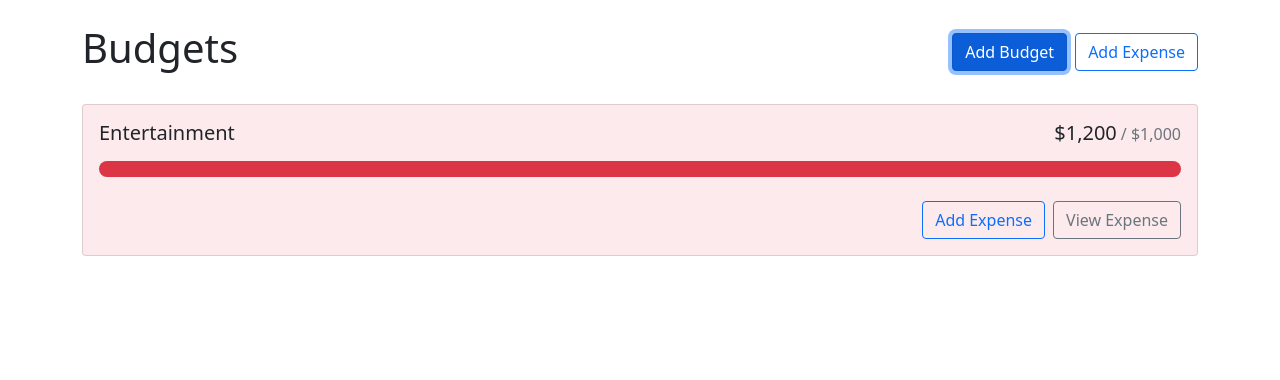
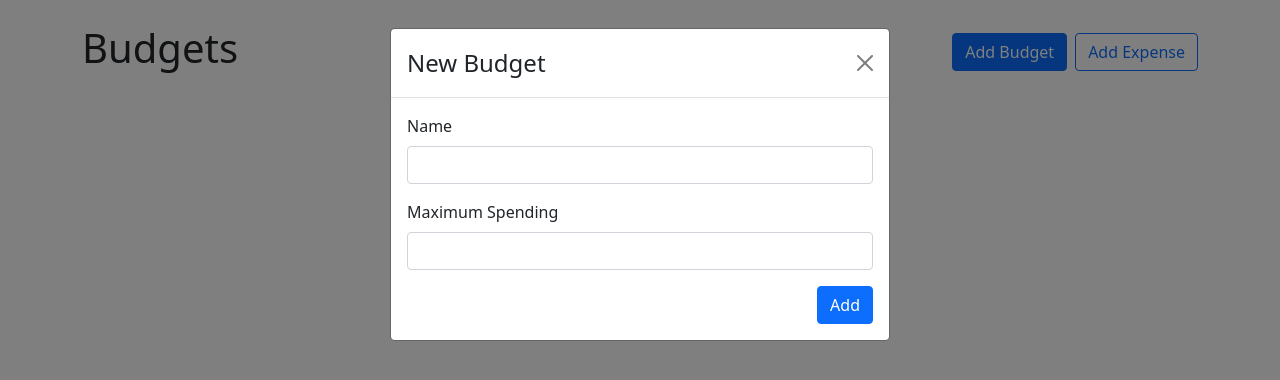
Before and after one commit to BlackKnightZERO/React_Budget_App, a React (Create React App) app: page / in a window 1280 px wide. Both pictures are taken after a click on the button "Add Budget". Shown: the top 380 px of the page. Built offline with nearby package versions, Linux system fonts and the light colour scheme.

Commit message:
updated-budget-add-expense-add-with-modals

```diff
--- a/src/App.js
+++ b/src/App.js
@@ -1,18 +1,44 @@
 // import logo from './logo.svg';
 // import './App.css';
 
+import { useState } from "react";
 import { Button, Container, Stack } from "react-bootstrap";
+import AddBudgetModal from "./components/AddBudgetModal";
+import AddExpenseModal from "./components/AddExpenseModal";
 import BudgetCard from "./components/BudgetCard";
+import { useBudgets, UNCATEGORIZED_BUDGET_ID } from "./context/BudgetsContext";
 
 function App() {
+
+  const [showAddBudgetModal, setShowAddBudgetModal] = useState(false)
+  const [showAddExpenseModal, setShowAddExpenseModal] = useState(false)
+  const [addExpenseModalBudgetId, setAddExpenseModalBudgetId] = useState()
+
+  const { budgets, expenses, getBudgetExpenses } = useBudgets()
+
+
+  const handleAddBudgetModal = () => {
+    setShowAddBudgetModal(true)
+  }
+
+  const handleClose = () => {
+    setShowAddBudgetModal(false)
+    setShowAddExpenseModal(false)
+  }
+
+  const handleAddExpenseModal = (budgetId) => {
+    // console.log(budgetId)
+    setShowAddExpenseModal(true)
+    setAddExpenseModalBudgetId(budgetId)
+  }
 
   return (
     <div className="App">
       <Container className="my-4">
         <Stack direction="horizontal" gap="2" className="mb-4">
           <h1 className="me-auto">Budgets</h1>
-          <Button variant="primary">Add Budget</Button>
-          <Button variant="outline-primary">Add Expense</Button>
+          <Button variant="primary" onClick={ handleAddBudgetModal }>Add Budget</Button>
+          <Button variant="outline-primary" onClick={ () => handleAddExpenseModal(UNCATEGORIZED_BUDGET_ID) }>Add Expense</Button>
         </Stack>
 
         <div style={{
@@ -21,15 +47,29 @@ function App() {
           gap:"1rem",
           alignItems:"flex-start"
           }}>
+          {
+            budgets && budgets.map(budget => {
 
-          <BudgetCard name="Entertainment"
-            amount={1200}
-            max={1000}
-            gray
-          />
+              const amount = getBudgetExpenses(budget.id).reduce((total, expense) => total + expense.amount, 0)
+
+              return (
+                <BudgetCard name={ budget.name }
+                  key={ budget.id }
+                  amount={ amount }
+                  max={ budget.max }
+                  handleAddExpenseModal={ () => handleAddExpenseModal(budget.id) }
+                />
+                )
+              })
+          }
+
         </div>
 
       </Container>
+
+      <AddBudgetModal show={ showAddBudgetModal } handleClose = { handleClose } ></AddBudgetModal>
+      <AddExpenseModal show={ showAddExpenseModal } handleClose = { handleClose } defaultBudgetId={ addExpenseModalBudgetId }></AddExpenseModal>
+
     </div>
   );
 }
--- /dev/null
+++ b/src/components/AddBudgetModal.js
@@ -0,0 +1,49 @@
+import { Modal, Form, Button } from "react-bootstrap"
+import { useRef } from "react"
+import { useBudgets } from "../context/BudgetsContext"
+
+const AddBudgetModal = ({ show, handleClose }) => {
+
+    const nameRef       = useRef()
+    const maxRef        = useRef()
+    const { addBudget } = useBudgets()
+
+    const handleSubmit = (e) => {
+        e.preventDefault()
+
+        let newBudgetObj = {
+            name: nameRef.current.value,
+            max: parseFloat(maxRef.current.value)
+        }
+
+        addBudget(newBudgetObj)
+        handleClose()
+    }
+
+    return (
+        <>
+        <Modal show={ show } onHide={ handleClose }>
+            <Form onSubmit={ handleSubmit }>
+                <Modal.Header closeButton>
+                    <Modal.Title>New Budget</Modal.Title>
+                </Modal.Header>
+                <Modal.Body>
+                    <Form.Group className="mb-3" controlId="name">
+                        <Form.Label>Name</Form.Label>
+                        <Form.Control ref={ nameRef } type="text" required />
+                    </Form.Group>
+                    <Form.Group className="mb-3" controlId="max">
+                        <Form.Label>Maximum Spending</Form.Label>
+                        <Form.Control ref={ maxRef } type="number" required min={0} step={0.01} />
+                    </Form.Group>
+                    <div className="d-flex justify-content-end">
+                        <Button variant="primary" type="submit">Add</Button>
+                    </div>
+                </Modal.Body>
+            </Form>
+        </Modal>
+        </>
+    )
+}
+
+export default AddBudgetModal
--- /dev/null
+++ b/src/components/AddExpenseModal.js
@@ -0,0 +1,62 @@
+import { Modal, Form, Button } from "react-bootstrap"
+import { useRef } from "react"
+import { useBudgets, UNCATEGORIZED_BUDGET_ID } from "../context/BudgetsContext"
+
+const AddExpenseModal = ({ show, handleClose, defaultBudgetId }) => {
+
+    const descriptionRef    = useRef()
+    const amountRef         = useRef()
+    const budgetIdRef       = useRef()
+    const { addExpense, budgets }    = useBudgets()
+
+    const handleSubmit = (e) => {
+        e.preventDefault()
+
+        let newExpenseObj = {
+            description: descriptionRef.current.value,
+            amount: parseFloat(amountRef.current.value),
+            budgetId : budgetIdRef.current.value
+        }
+
+        addExpense(newExpenseObj)
+        handleClose()
+    }
+
+    return (
+        <>
+        <Modal show={ show } onHide={ handleClose }>
+            <Form onSubmit={ handleSubmit }>
+                <Modal.Header closeButton>
+                    <Modal.Title>New Expense</Modal.Title>
+                </Modal.Header>
+                <Modal.Body>
+                    <Form.Group className="mb-3" controlId="description">
+                        <Form.Label>Description</Form.Label>
+                        <Form.Control ref={ descriptionRef } type="text" required />
+                    </Form.Group>
+                    <Form.Group className="mb-3" controlId="amount">
+                        <Form.Label>Amount</Form.Label>
+                        <Form.Control ref={ amountRef } type="number" required min={0} step={0.01} />
+                    </Form.Group>
+                    <Form.Group className="mb-3" controlId="budgetId">
+                        <Form.Label>Budget</Form.Label>
+                        <Form.Select defaultValue={ defaultBudgetId } ref={ budgetIdRef } >
+                            <option id={UNCATEGORIZED_BUDGET_ID}>Uncategorized</option>
+                            {
+                                budgets && budgets.map(budget => (
+                                    <option key={ budget.id } value={ budget.id }>{ budget.name }</option>
+                                ))
+                            }
+                        </Form.Select>
+                    </Form.Group>
+                    <div className="d-flex justify-content-end">
+                        <Button variant="primary" type="submit">Add</Button>
+                    </div>
+                </Modal.Body>
+            </Form>
+        </Modal>
+        </>
+    )
+}
+
+export default AddExpenseModal
--- a/src/components/BudgetCard.js
+++ b/src/components/BudgetCard.js
@@ -9,7 +9,7 @@ const getProgressBarVariant = (amount, max) => {
     return "danger"
 }
 
-const BudgetCard = ({ name, amount, max, gray }) => {
+const BudgetCard = ({ name, amount, max, gray, handleAddExpenseModal }) => {
 
     const classNames = []
 
@@ -31,7 +31,7 @@ const BudgetCard = ({ name, amount, max, gray }) => {
                 </Card.Title>
                 <ProgressBar className="rounded-pill" variant={ getProgressBarVariant(amount, max) } min={0} max={max} now={amount} />
                 <Stack direction="horizontal" gap="2" className="mt-4" >
-                    <Button variant="outline-primary" className="ms-auto">Add Expense</Button>
+                    <Button variant="outline-primary" className="ms-auto" onClick={ handleAddExpenseModal }>Add Expense</Button>
                     <Button variant="outline-secondary">View Expense</Button>
                 </Stack>
             </Card.Body>
--- a/src/context/BudgetsContext.js
+++ b/src/context/BudgetsContext.js
@@ -1,5 +1,4 @@
 import React, { useContext } from 'react';
-import { useState } from 'react';
 import { v4 as uuidV4 } from 'uuid';
 import useLocalStorage from '../hooks/useLocalStorage';
 
@@ -9,12 +8,14 @@ export const useBudgets = () => {
     return useContext(BudgetsContext)
 }
 
+export const UNCATEGORIZED_BUDGET_ID = 'Uncategorized'
+
 export const BudgetsProvider = ({ children }) => {
 
     const [budgets, setBudgets] = useLocalStorage("budgets", [])
     const [expenses, setExpenses] = useLocalStorage("expenses", [])
 
-    const getBudgetExpenses = ( budgetId ) => {
+    const getBudgetExpenses = (budgetId) => {
         return expenses.filter(expense => expense.budgetId === budgetId)
     }
 
@@ -33,7 +34,7 @@ export const BudgetsProvider = ({ children }) => {
 
     }
 
-    const addBudget = ( name, max ) => {
+    const addBudget = ({ name, max }) => {
 
         let newBudget = {
             id: uuidV4(),
@@ -63,11 +64,11 @@ export const BudgetsProvider = ({ children }) => {
 
     return <BudgetsContext.Provider value={{
         budgets,
-        expenses,
-        getBudgetExpenses,
-        addExpense,
         addBudget,
         deleteBudget,
+        getBudgetExpenses,
+        expenses,
+        addExpense,
         deleteExpense
     }}>{children}</BudgetsContext.Provider>
 }
--- a/src/hooks/useLocalStorage.js
+++ b/src/hooks/useLocalStorage.js
@@ -3,6 +3,7 @@ import { useState, useEffect } from "react";
 export default function useLocalStorage(key, defaultValue) {
 
     const [value, setValue] = useState(() => {
+
             const jsonValue = localStorage.getItem(key)
             if(jsonValue != null) return JSON.parse(jsonValue)
 
```
